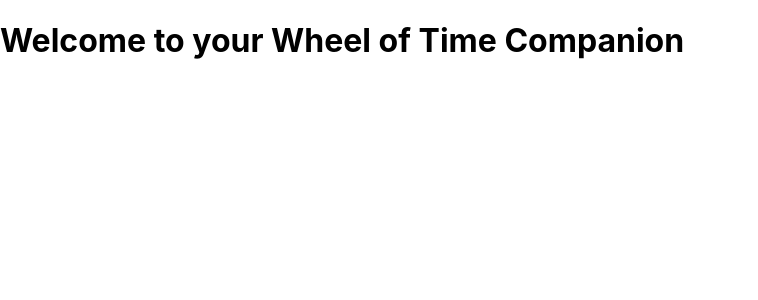
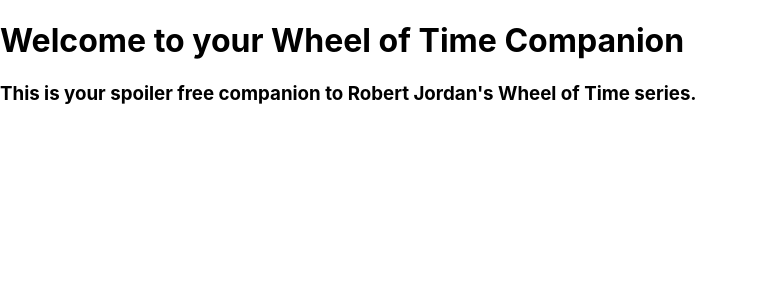
Before and after one commit to Mikelanne/wot-companion, a React (Create React App) app: page / in a window 1280 px wide. Shown: the top 300 px of the page, without its empty margins (0-758 px from the left). Built offline with nearby package versions, Linux system fonts and the light colour scheme; a web font is replaced by a local one.

Commit message:
adding notes

```diff
--- a/src/components/home.js
+++ b/src/components/home.js
@@ -3,9 +3,14 @@ const Home = () => {
     return (
         <div>
             <h1>Welcome to your Wheel of Time Companion</h1>
+            <h3>This is your spoiler free companion to Robert Jordan's Wheel of Time series.</h3>
+
+        {/* form goes here for log in */}
         </div>
     )
 
 }
 
 export default Home
+
+{/*Home screen will have a Welcome, a little info, a form to log in and a link directing you to the sign up route*/}
```
